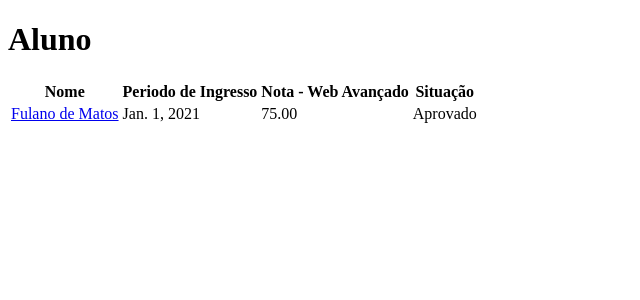
After one commit to maxwillias/WEB_AVANCADO_INTERMEDIARIO, a Django app: page /aluno/1 in a window 1280 px wide. The commit adds this page. Shown: the top 300 px of the page, without its empty margins (0-640 px from the left). Run offline with Django 3.2, Linux system fonts and the light colour scheme; data comes from the database, SQL or seed files in the repository.

Commit message:
trabalho parte 1 finalizado

```diff
--- a/Trabalho_2/ProjetoWebIntermediario/settings.py
+++ b/Trabalho_2/ProjetoWebIntermediario/settings.py
@@ -20,7 +20,7 @@ BASE_DIR = Path(__file__).resolve().parent.parent
 # See https://docs.djangoproject.com/en/3.2/howto/deployment/checklist/
 
 # SECURITY WARNING: keep the secret key used in production secret!
-SECRET_KEY = 'django-insecure-l=*ddr3%zxv#@nr0=8*ogjc^93faaw64!6o5d4#_^j(imq_@#d'
+SECRET_KEY = 'django-insecure-7$g3j4t&kq!u44=9_imqpges7xjbi2!vtx*q)3atkt6j%79(*7'
 
 # SECURITY WARNING: don't run with debug turned on in production!
 DEBUG = True
--- a/Trabalho_2/WebAppIntermediario/models.py
+++ b/Trabalho_2/WebAppIntermediario/models.py
@@ -1,21 +1,11 @@
 from django.db import models
 
 # Create your models here.
-
-
-class Produto(models.Model):
+class Aluno(models.Model):
     nome = models.CharField('Nome', max_length=100)
-    preco = models.DecimalField('Preço', decimal_places=2, max_digits=8)
-    estoque = models.IntegerField('Quantidade em Estoque')
+    ingresso = models.DateField('Período de Ingresso')
+    nota = models.DecimalField('Nota - Web Avançado', decimal_places=2, max_digits=8)
+    situacao = models.CharField('Situação', max_length=20)
 
     def __str__(self):
         return self.nome
-
-
-class Cliente(models.Model):
-    nome = models.CharField('Nome', max_length=50)
-    sobrenome = models.CharField('Sobrenome', max_length=100)
-    email = models.EmailField('E-mail', max_length=100)
-
-    def __str__(self):
-        return f'{self.nome} {self.sobrenome}'
--- /dev/null
+++ b/Trabalho_2/WebAppIntermediario/templates/aluno.html
@@ -0,0 +1,28 @@
+<!DOCTYPE html>
+<html lang="pt-br">
+<head>
+    <meta charset="UTF-8">
+    <title>Aluno</title>
+</head>
+<body>
+    <h1>Aluno</h1>
+    <table>
+        <thead>
+            <tr>
+                <th>Nome</th>
+                <th>Periodo de Ingresso</th>
+                <th>Nota - Web Avançado</th>
+                <th>Situação</th>
+            </tr>
+        </thead>
+        <tbody>
+            <tr>
+                <td><a href="{% url 'index' %}">{{ aluno.nome }}</a></td>
+                <td>{{ aluno.ingresso }}</td>
+                <td>{{ aluno.nota }}</td>
+                <td>{{ aluno.situacao }}</td>
+            </tr>
+        </tbody>
+    </table>
+</body>
+</html>
--- a/Trabalho_2/WebAppIntermediario/urls.py
+++ b/Trabalho_2/WebAppIntermediario/urls.py
@@ -1,8 +1,8 @@
 from django.urls import path
 from .views import index
-from .views import index, produto
+from .views import aluno
 
 urlpatterns = [
     path('', index, name='index'),
-    path('produto/<int:id>', produto, name='produto'),
+    path('aluno/<int:id>', aluno, name='aluno'),
 ]
--- a/Trabalho_2/WebAppIntermediario/views.py
+++ b/Trabalho_2/WebAppIntermediario/views.py
@@ -1,24 +1,24 @@
 from django.shortcuts import render
-from WebAppIntermediario.models import Produto
+from WebAppIntermediario.models import Aluno
 
 # Create your views here.
 
 
 def index(request):
-    produtos = Produto.objects.all()
+    alunos = Aluno.objects.all()
 
-    chaveProduto = {
-        'produtos': produtos
+    chaveAluno ={
+        'alunos': alunos
     }
 
-    return render(request, 'index.html', chaveProduto)
+    return render(request, 'index.html', chaveAluno)
 
 
-def produto(request, id):
-    produto = Produto.objects.get(id=id)
+def aluno(request, id):
+    aluno = Aluno.objects.get(id=id)
 
     context = {
-        'produto': produto
+        'aluno': aluno
     }
 
-    return render(request, 'produto.html', context)
+    return render(request, 'aluno.html', context)
```
Also changed, not shown: Trabalho_2/WebAppIntermediario/admin.py (+4 -5 lines), Trabalho_2/WebAppIntermediario/templates/index.html (+5 -6 lines), Trabalho_2/WebAppIntermediario/templates/produto.html (deleted, +0 -26 lines), Trabalho_2/WebAppIntermediario/migrations/0001_initial.py, Trabalho_2/WebAppIntermediario/migrations/0002_cliente.py (deleted), Trabalho_2/db.sqlite3.
